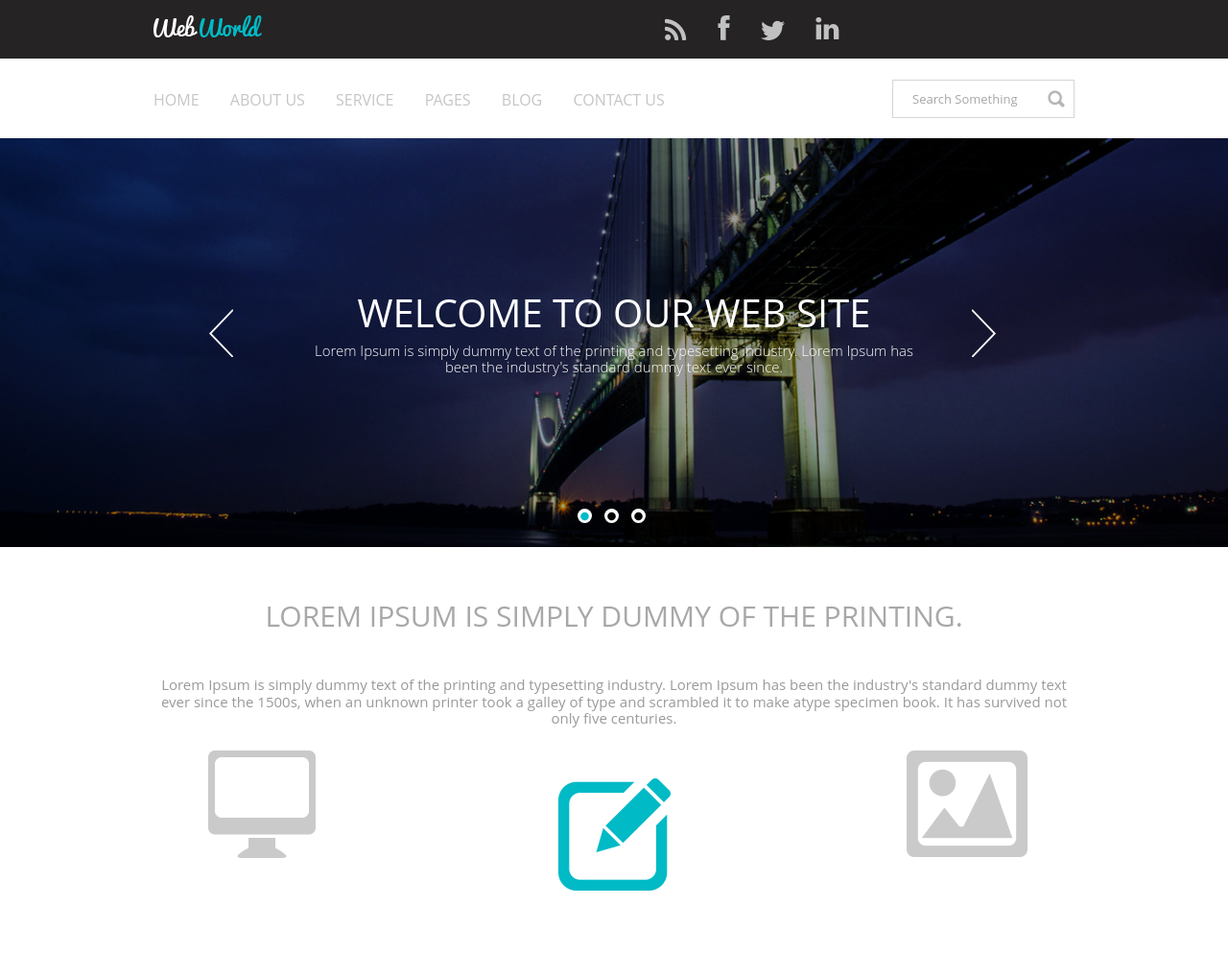
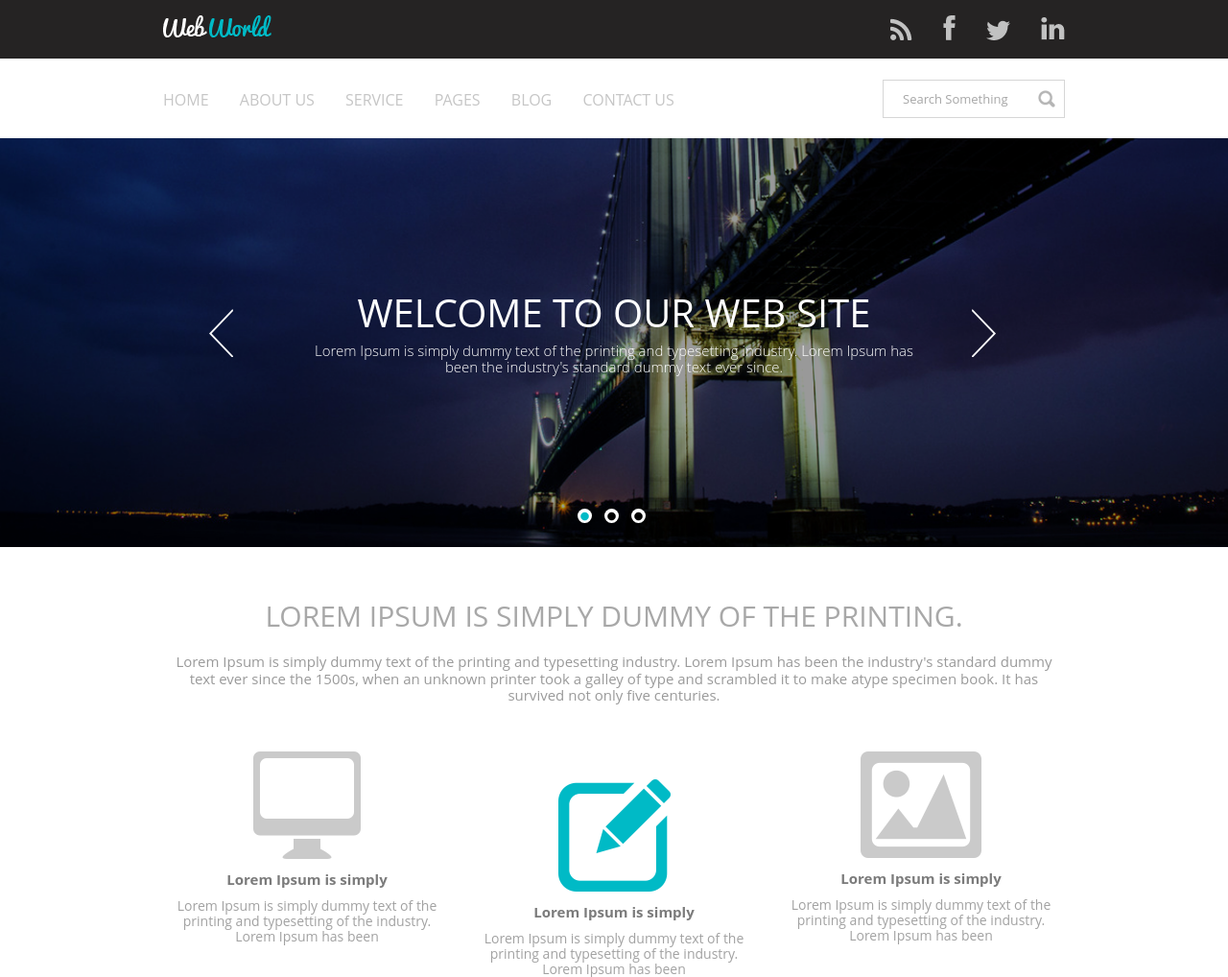
Before and after one commit to Carlos-7/siteWebWord, a plain HTML site: page web/index.html in a window 1280 px wide. Shown: the whole page at 96% size. Before the commit the page ends 931 px from the top, so only its background shows below. Drawn offline with nearby package versions, Linux system fonts and the light colour scheme.

Commit message:
DSV_14-01-2022_produtos

```diff
--- a/web/css/style.css
+++ b/web/css/style.css
@@ -36,7 +36,7 @@ h4{
 }
 
 .container{
- width: 980px;
+ width: 960px;
  margin: 0 auto;
  position: relative;
  padding: 0;
@@ -52,27 +52,32 @@ h4{
 	clear: both;
 }
 
-.grid-1, .grid-2, .grid-3, .grid-4{
+
+.grid-1, .grid-2, .grid-3, .grid-4, .grid-1-3{
  float: left;
  margin-left: 10px;
  margin-right: 10px;
 }
 
 .grid-1{
- width: 225px;
+ width: 220px;
 }
 
 .grid-2{
- width: 470px;
+ width: 460px;
  }
 
-	.grid-3{
-		width: 715px;
-	}
+.grid-3{
+	width: 700px;
+}
 
-	.grid-4{
-		width: 960px;
-	}
+.grid-4{
+	width: 940px;
+}
+
+.grid-1-3{
+	width: 300px;
+}
 /* fim geral */
 
 
@@ -81,10 +86,6 @@ header{
  width: 100%;
  padding: 16px 0;
 }
-
-/* .logo-marca{
- background: royalblue;
-} */
 
 header .header-social{
  text-align: right;
@@ -146,9 +147,6 @@ form input:focus{
 	position: relative;
 }
 
-/* .carrossel .slick-dots{
-	background: #00bac6;
-} */
 .carrossel .slick-dots{
 	bottom: 20px;
 }
@@ -194,19 +192,29 @@ form input:focus{
 }
 
 .introducao h2{
-	padding-top: 46px;
+	padding-top: 22px;
 	font-size: 15px;
 	color: #9a9a9a;
+	/* max-width: 900px; */
 }
 
 .produto{
-	padding-top: 25px;
-}
-
-.produto div{
+	/* background: royalblue; */
+	padding-top: 50px;
 	text-align: center;
 }
 
 .produto div:nth-child(2){
 	padding-top: 29px;
 }
+
+.produto h1{
+	padding-top: 10px;
+	color: #a2a2a2;
+}
+
+.produto h2{
+	font-weight: bold;
+	padding-top: 10px;
+	color: #7b7b7b;
+}
--- a/web/index.html
+++ b/web/index.html
@@ -21,7 +21,7 @@
     <img src="./img/logoMarca.png">
    </div>
 
-   <div class="grid-2 header-social">
+   <div class="grid-3 header-social">
     <ul class="lista-social">
      <li><a href="#"><img src="./img/rss.png"></a></li>
      <li><a href="#"><img src="./img/fecebook.png"></a></li>
@@ -74,15 +74,25 @@
  </section>
 
  <section class="produto container">
-  <div class="grid-1">
+  <div class="grid-1-3">
     <img src="./img/imac.png" alt="">
+
+    <h2>Lorem Ipsum is simply</h2>
+    <h1>Lorem Ipsum is simply dummy text of the printing and typesetting of the industry. Lorem Ipsum has been</h1>
   </div>
 
-  <div class="grid-2">
+  <div class="grid-1-3">
     <img src="./img/pencil.png" alt="">
+
+    <h2>Lorem Ipsum is simply</h2>
+    <h1>Lorem Ipsum is simply dummy text of the printing and typesetting of the industry. Lorem Ipsum has been</h1>
   </div>
-  <div class="grid-1">
+
+  <div class="grid-1-3">
     <img src="./img/photo.png" alt="">
+
+    <h2>Lorem Ipsum is simply</h2>
+    <h1>Lorem Ipsum is simply dummy text of the printing and typesetting of the industry. Lorem Ipsum has been</h1>
   </div>
  </section>
 
```
Also changed, not shown: web/img/carro.png (added), web/img/tronco.png (added).
